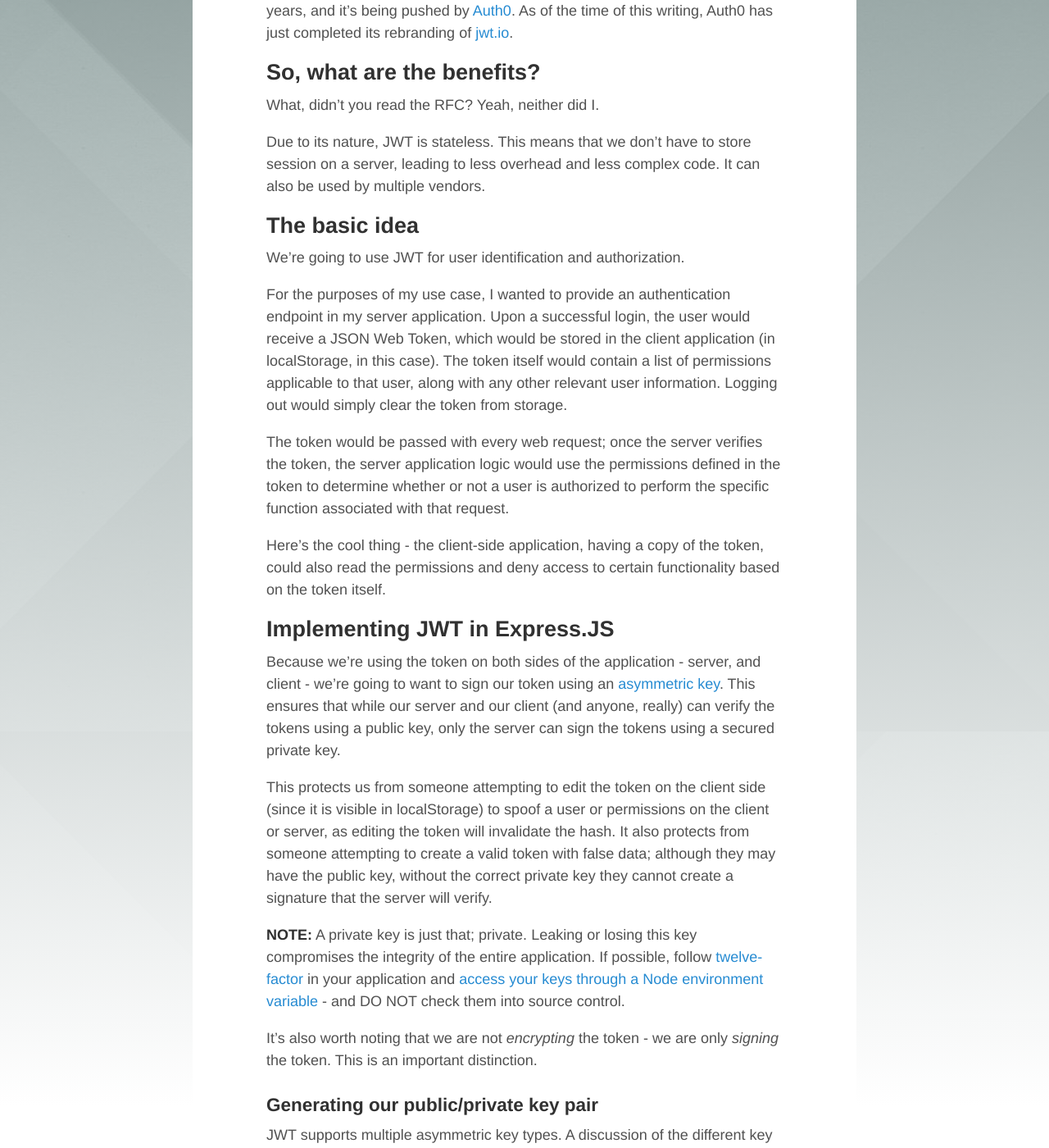
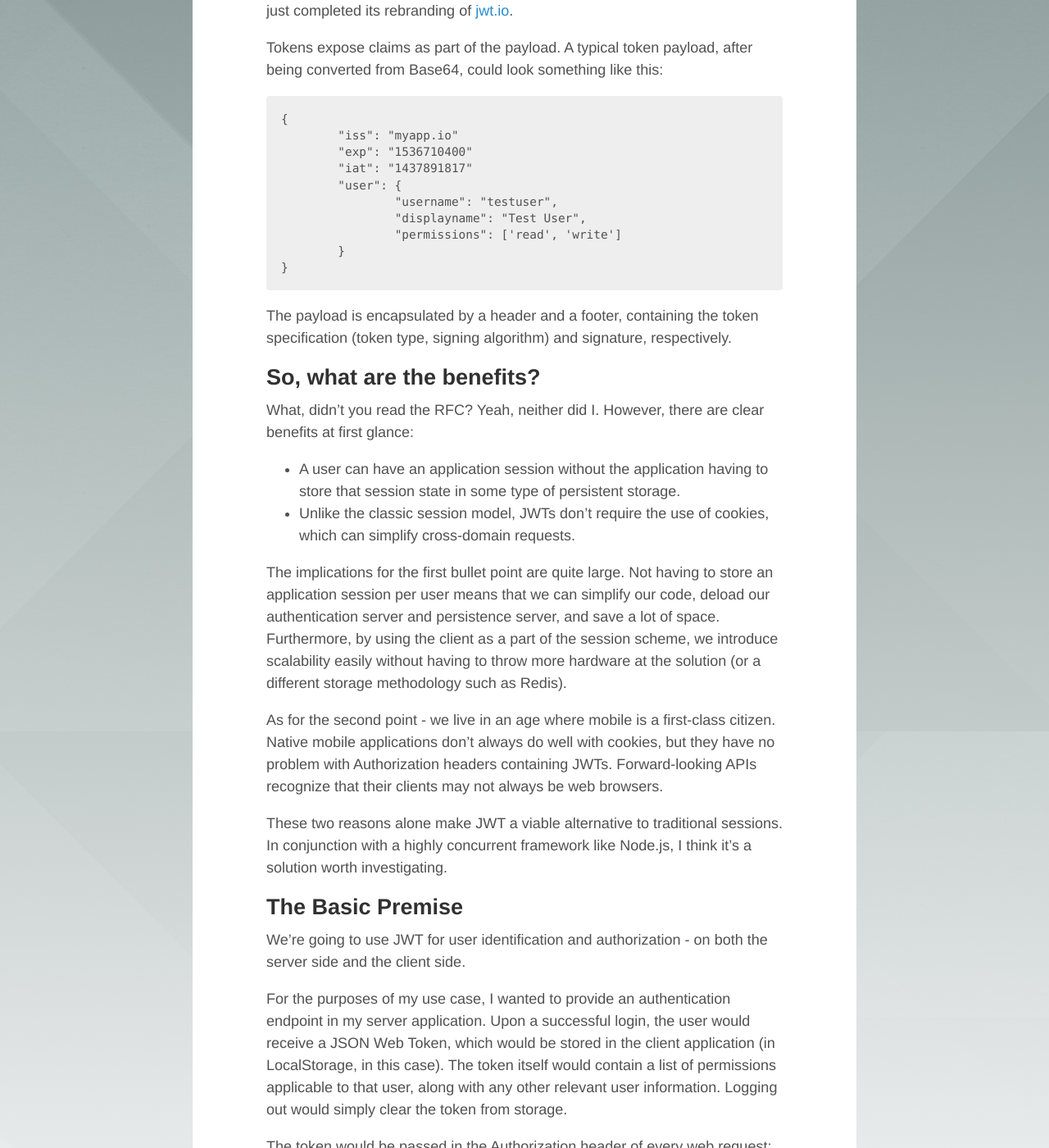
Before and after one commit to jwahyoung/off-by-one, a Jekyll site: the page built from _posts/2015-07-25-using-jwt-with-an-spa.md, in a window 1280 px wide and 1400 px high, scrolled down 548 px. Shown: the whole window at 82% size. Built offline with Jekyll 4.4.1, drawn with Linux system fonts in a browser that asks for light colours; some web fonts are replaced; Markdown is read by kramdown in place of the engine named in the settings; comment, search, counter and statistics services are not loaded; some of the changed text lies outside the part shown.

Commit message:
Blog post: Using JWT.

```diff
--- a/_posts/2015-07-25-using-jwt-with-an-spa.md
+++ b/_posts/2015-07-25-using-jwt-with-an-spa.md
@@ -7,35 +7,57 @@
 published: true
 ---
 
-The web has always run on a stateless protocol - HTTP. However, as the web grew and grew, developers discovered the need for state in their web applications. Often, we store session state on a server somewhere, and retrieve that session from the client. (Talk about application permissions.) Now, we have a new alternative: [JSON Web Token](https://en.wikipedia.org/wiki/JSON_Web_Token).
+The modern web is built upon a stateless protocol: HTTP. However, we turn to older conventions when attempting to store state in web applications - often turning to session storage on the server side. Now, we have a modern alternative: [JSON Web Token](https://en.wikipedia.org/wiki/JSON_Web_Token).
 
 ## What is JWT?
 
 JSON Web Token, or JWT for short, is a token used for authentication in web applications as defined by [RFC7159](https://tools.ietf.org/html/rfc7519). It's been around for approximately two years, and it's being pushed by [Auth0](https://auth0.com/). As of the time of this writing, Auth0 has just completed its rebranding of [jwt.io](http://jwt.io/).
 
+Tokens expose claims as part of the payload. A typical token payload, after being converted from Base64, could look something like this:
+
+	{
+		"iss": "myapp.io"
+		"exp": "1536710400"
+		"iat": "1437891817"
+		"user": {
+			"username": "testuser",
+			"displayname": "Test User",
+			"permissions": ['read', 'write']
+		}
+	}
+
+The payload is encapsulated by a header and a footer, containing the token specification (token type, signing algorithm) and signature, respectively.
+
 ## So, what are the benefits?
 
-What, didn't you read the RFC? Yeah, neither did I.
+What, didn't you read the RFC? Yeah, neither did I. However, there are clear benefits at first glance:
 
-Due to its nature, JWT is stateless. This means that we don't have to store session on a server, leading to less overhead and less complex code. It can also be used by multiple vendors.
+ - A user can have an application session without the application having to store that session state in some type of persistent storage.
+ - Unlike the classic session model, JWTs don't require the use of cookies, which can simplify cross-domain requests.
 
-## The basic idea
+The implications for the first bullet point are quite large. Not having to store an application session per user means that we can simplify our code, deload our authentication server and persistence server, and save a lot of space. Furthermore, by using the client as a part of the session scheme, we introduce scalability easily without having to throw more hardware at the solution (or a different storage methodology such as Redis).
 
-We're going to use JWT for user identification and authorization.
+As for the second point - we live in an age where mobile is a first-class citizen. Native mobile applications don't always do well with cookies, but they have no problem with Authorization headers containing JWTs. Forward-looking APIs recognize that their clients may not always be web browsers.
 
-For the purposes of my use case, I wanted to provide an authentication endpoint in my server application. Upon a successful login, the user would receive a JSON Web Token, which would be stored in the client application (in localStorage, in this case). The token itself would contain a list of permissions applicable to that user, along with any other relevant user information. Logging out would simply clear the token from storage.
+These two reasons alone make JWT a viable alternative to traditional sessions. In conjunction with a highly concurrent framework like Node.js, I think it's a solution worth investigating.
 
-The token would be passed with every web request; once the server verifies the token, the server application logic would use the permissions defined in the token to determine whether or not a user is authorized to perform the specific function associated with that request.
+## The Basic Premise
 
-Here's the cool thing - the client-side application, having a copy of the token, could also read the permissions and deny access to certain functionality based on the token itself.
+We're going to use JWT for user identification and authorization - on both the server side and the client side.
 
-## Implementing JWT in Express.JS
+For the purposes of my use case, I wanted to provide an authentication endpoint in my server application. Upon a successful login, the user would receive a JSON Web Token, which would be stored in the client application (in LocalStorage, in this case). The token itself would contain a list of permissions applicable to that user, along with any other relevant user information. Logging out would simply clear the token from storage.
 
-Because we're using the token on both sides of the application - server, and client - we're going to want to sign our token using an [asymmetric key](https://en.wikipedia.org/wiki/Public-key_cryptography). This ensures that while our server and our client (and anyone, really) can verify the tokens using a public key, only the server can sign the tokens using a secured private key.
+The token would be passed in the Authorization header of every web request; once the server verifies the token, the server application logic would use the permissions defined in the token to determine whether or not a user is authorized to perform the specific function associated with that request.
 
-This protects us from someone attempting to edit the token on the client side (since it is visible in localStorage) to spoof a user or permissions on the client or server, as editing the token will invalidate the hash. It also protects from someone attempting to create a valid token with false data; although they may have the public key, without the correct private key they cannot create a signature that the server will verify.
+Here's the cool thing - the client-side application, having a copy of the token, could also read the permissions and deny access to certain functionality based on the token itself. Due to the way we'll implement the token signature, the client-side application can check the validity of the token and react to an invalid token, just as the server can.
 
-**NOTE:** A private key is just that; private. Leaking or losing this key compromises the integrity of the entire application. If possible, follow [twelve-factor](http://12factor.net) in your application and [access your keys through a Node environment variable](http://12factor.net/config) - and DO NOT check them into source control.
+## Implementing JWT in Express.js
+
+Because we're using the token on both sides of the application - server, and client - we're going to want to sign our token using an [asymmetric key](https://en.wikipedia.org/wiki/Public-key_cryptography). This ensures that while our server and our client (and anyone, really) can verify the tokens using a public key, only the server - using a secured private key - can sign the tokens.
+
+This protects us from someone attempting to edit the token on the client side (since it is visible in LocalStorage) to impersonate a user or spoof permissions on the client or server, as editing the token will invalidate the hash. It also protects from someone attempting to create a valid token with false data; although they may have the public key, without the correct private key they cannot create a signature that the server will verify.
+
+***NOTE:*** A private key is just that; private. Leaking or losing this key compromises the integrity of the entire application. If possible, follow [twelve-factor](http://12factor.net) in your application and [access your keys through a Node environment variable](http://12factor.net/config) - and DO NOT check them into source control.
 
 It's also worth noting that we are not *encrypting* the token - we are only *signing* the token. This is an important distinction.
 
@@ -75,11 +97,13 @@
 
 Note that when generating a key (regardless of which tool you use to do so), for our purposes, do not enter a passphrase. (I ran into problems with token verification due to this. If there is a way to use a passphrase with verification, I'd love to know.)
 
-NOTE: If you're on a Mac, like me, you may have issues transforming the public key from the OpenSSH format to PEM format, which is necessary for use with the JWT libraries we're using. The version of ssh-keygen bundled with Mavericks isn't up to date. You can either install a new version through [Homebrew](http://brew.sh/) (or your favorite package manager) or transform the key on a Linux machine (I used [Cloud9](c9.io)).
+***NOTE:*** If you're on a Mac, like me, you may have issues transforming the public key from the OpenSSH format to PEM format, which is necessary for use with the JWT libraries we're using. The version of ssh-keygen bundled with Mavericks isn't up to date. You can either install a new version through [Homebrew](http://brew.sh/) (or your favorite package manager) or transform the key on a Linux machine (I used [Cloud9](c9.io)).
 
 ### Encoding the token
 
 Now that we've finished setting up our keys, we can encode our token. I ended up using Auth0's [jsonwebtoken](https://github.com/auth0/node-jsonwebtoken) library to encode my JWT. Here's some simplified code:
+
+	var jwt = require('jsonwebtoken');
 
     login: function (req, res, next) {
         User.findOne({ where: { username: req.body.user.username } })
@@ -96,9 +120,11 @@
 
 When a client application hits this endpoint with valid credentials, it gets a JWT back and stores it to use for future requests.
 
+***NOTE:*** Don't put sensitive information in the token! You can put anything you want in there, but know that it can and will be read - it's a JSON object encoded in Base64 format.
+
 ### Decoding the token upon request
 
-I wanted to add this to an Express application I was building in NodeJS. LUckily, the good folks over at Auth0 have provided a middleware library for Express that handles token authentication, appropriately called [express-jwt](https://github.com/auth0/express-jwt). Decoding the token as part of your server HTTP request lifecycle is simply a manner of plugging the middleware into the Express app or Express routers, like so:
+I wanted to add this to an Express application I was building in Node.js. LUckily, the good folks over at Auth0 have provided a middleware library for Express that handles token authentication, appropriately called [express-jwt](https://github.com/auth0/express-jwt). Decoding the token as part of your server HTTP request lifecycle is simply a manner of plugging the middleware into the Express app or Express routers, like so:
 
 	var app = require('express');
 	var jwt = require('express-jwt');
@@ -111,4 +137,8 @@
 
 The middleware will check the Authorization header of the HTTP request for the JWT and verify it using the key that you provide. In our case, we're verifying our signed token using our public key. If the token has been altered, it will likely be invalid; if it's been replaced or re-signed, the verification won't work using our public key. Either way, the request will fail.
 
-## Implementing JWT in the web interface
+## What's next?
+
+We've established the groundwork for building JWT into the server side. In the next post, we'll talk about implementing verification on the client side.
+
+Stay tuned!
```
Also changed, not shown: other parts of _posts/2015-07-25-using-jwt-with-an-spa.md (+8 -8 lines).
